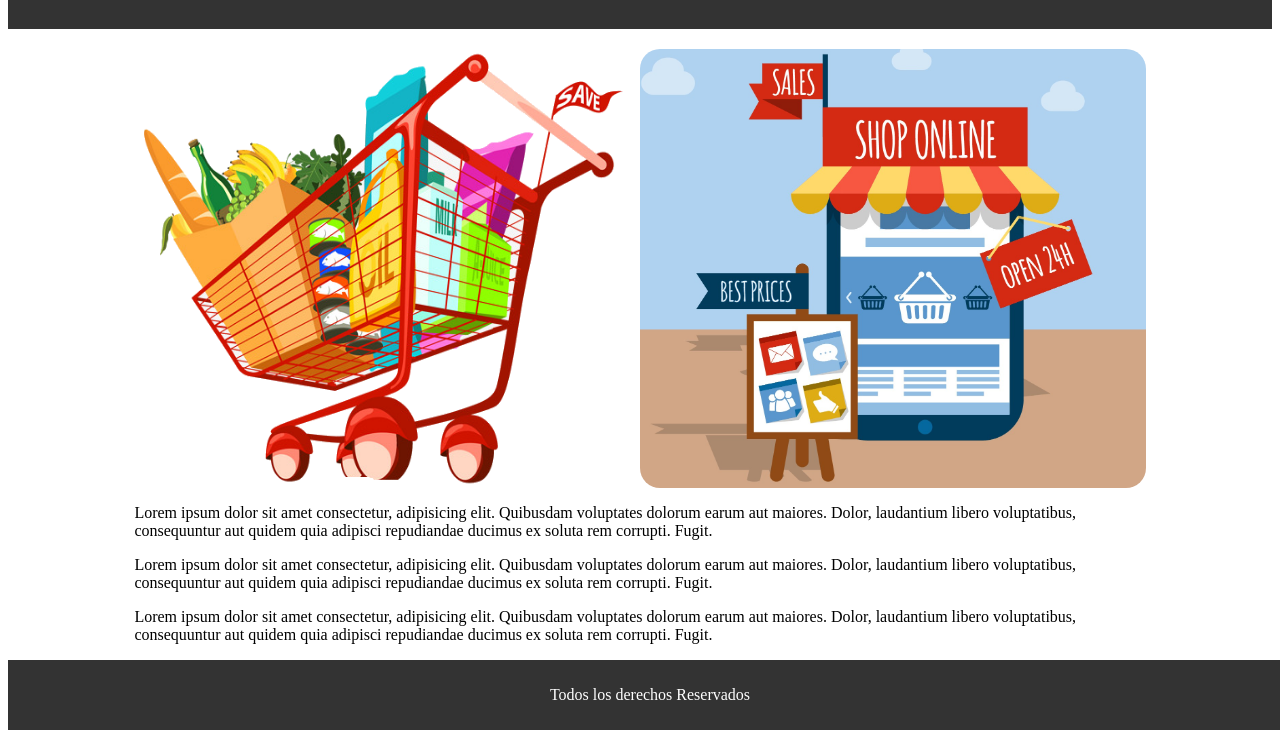
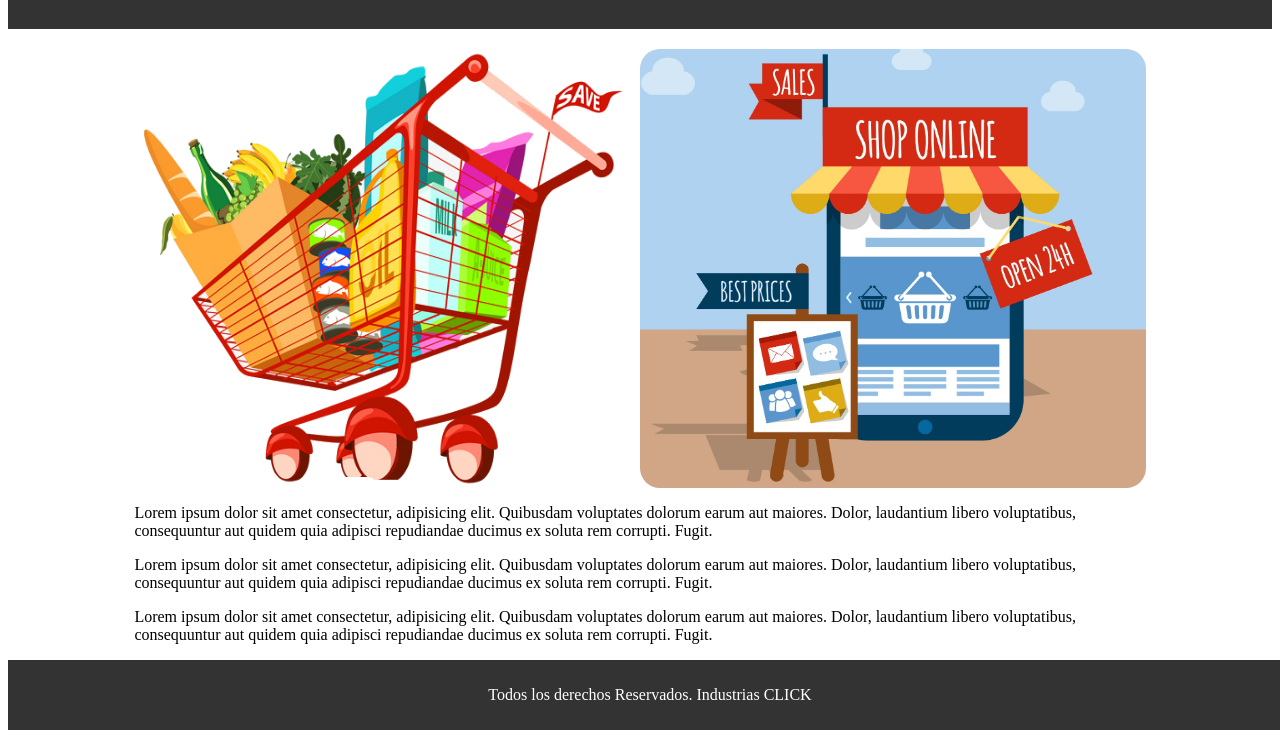
Before and after one commit to SantiJavi/PruebaGit, a plain HTML site: page index.html in a window 1280 px wide. Shown: the part 79-817 px from the top of the page. Drawn offline with Linux system fonts and the light colour scheme.

Commit message:
VersionCapa4

```diff
--- a/index.html
+++ b/index.html
@@ -30,7 +30,7 @@
     </section>
     <footer>
         <div class="parte-final">
-            <p>Todos los derechos Reservados</p>
+            <p>Todos los derechos Reservados. Industrias CLICK</p>
         </div>
     </footer>
 
```
